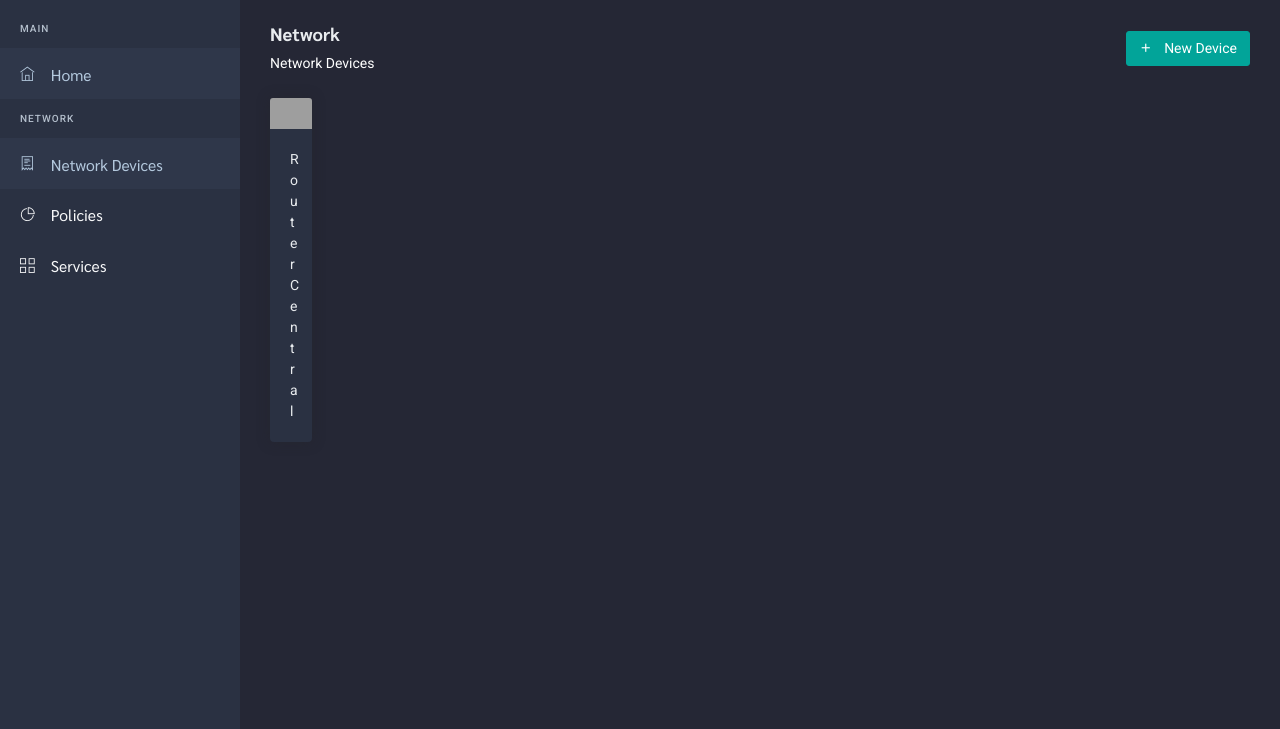
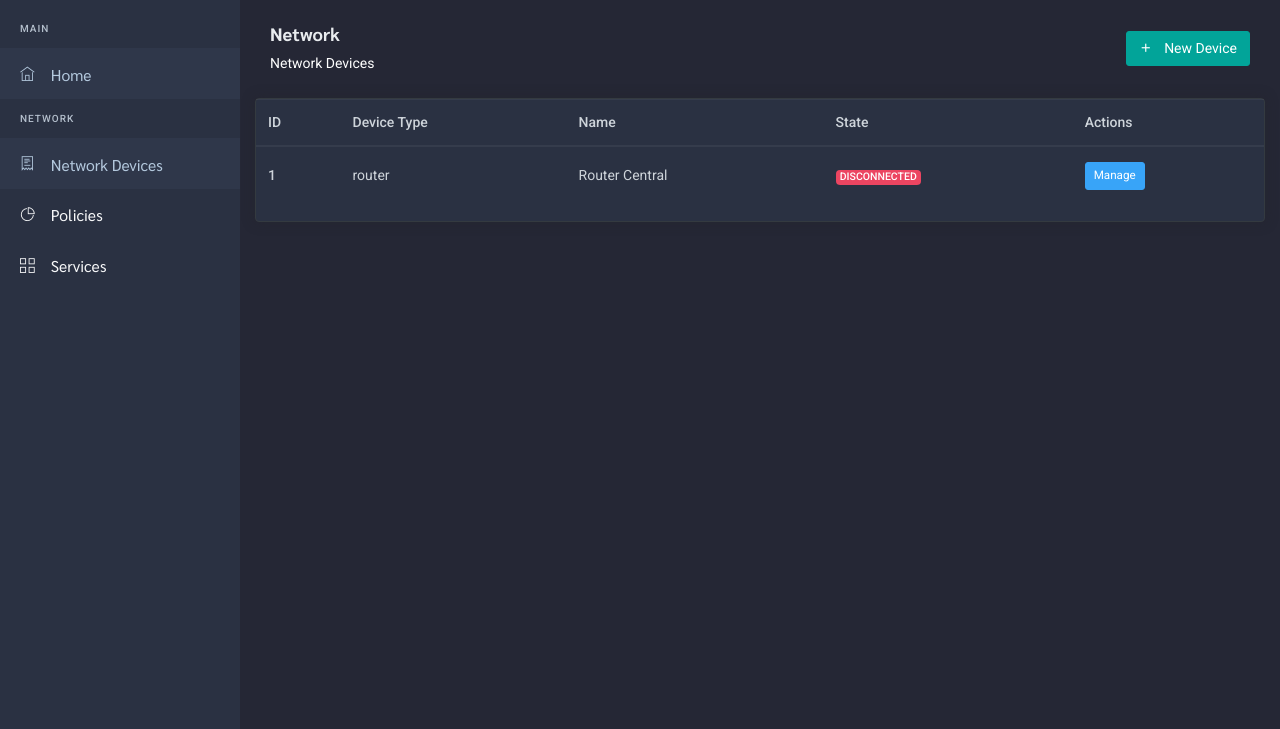
Before and after one commit to ivanubi/netshaping, a Flask app: page /devices/ in a window 1280 px wide. Shown: the part 71-800 px from the top of the page. Run offline with Flask 2, Linux system fonts and the light colour scheme; a user stored in the database is signed in; data comes from the database, SQL or seed files in the repository; some libraries are stand-ins or nearby versions; grey boxes are pictures that could not be loaded.

Commit message:
Change from cards to table how list of devices are shown

```diff
--- a/templates/devices/index.html
+++ b/templates/devices/index.html
@@ -28,34 +28,81 @@
                 </div>
             </div>
         </div>
-        <div class="row">
-            <div class="card-group">
-                {% if not devices: %}
-                <span style="margin-left: 400px; margin-top: 150px;" class="h4 text-center">
-                    0 devices found</span
-                >
-                {% endif %} {% for device in devices: %}
-                <div class="col-sm-2">
-                    <div class="card">
-                        <img
-                            class="card-img-top img-fluid"
-                            src="https://www.datacenterknowledge.com/sites/datacenterknowledge.com/files/styles/article_featured_standard/public/Data-Center-Racks_0.jpg?itok=LWSwU7vl"
-                            alt="Card image cap"
-                        />
-                        <div class="card-body">
-                            <div class="card-text text-center">
-                                {{device.name}}
-                            </div>
-                            <a
-                                href="{{url_for('devices', id=device.id)}}"
-                                class="stretched-link"
-                            ></a>
-                        </div>
-                    </div>
-                </div>
+        {% if not devices: %}
+        <span style="margin-left: 400px; margin-top: 150px;" class="h4 text-center">
+            0 devices found</span
+        >
+        {% else: %}
+        <div class="card border border-dark rounded row">
+            <table class="table">
+                <thead>
+                    <tr>
+                    <th scope="col">ID</th>
+                    <th scope="col">Device Type</th>
+                    <th scope="col">Name</th>
+                    <th scope="col">State</th>
+                    <th scope="col">Actions</th>
+                    </tr>
+                </thead>
+                <tbody>
+                {% for device in devices: %}
+                <tr>
+                    <th scope="row">{{device.id}}</th>
+                    <td>{{device.device_type}}</td>
+                    <td>{{device.name}}</td>
+                    <td id="deviceState{{device.id}}">
+                        {% if device.state == 'active': %}
+                        <span class="badge badge-success">CONNECTED</span>
+                        {% else: %}
+                        <span class="badge badge-danger">DISCONNECTED</span>
+                        {% endif %}
+                    </td>
+                    <td>
+                        <a class="btn btn-sm btn-info" href="{{url_for('devices', id=device.id)}}" class="stretched-link">Manage</a>
+                    </td>
+                </tr>
                 {% endfor %}
-            </div>
+                </tbody>
+            </table>
         </div>
+        {% endif %}
     </div>
 </div>
+
+<script>
+    var getJSON = function(url, callback) {
+        var xhr = new XMLHttpRequest();
+        xhr.open('GET', url, true);
+        xhr.responseType = 'json';
+        xhr.onload = function() {
+            var status = xhr.status;
+            if (status === 200) {
+                callback(null, xhr.response);
+            } else {
+                callback(status, xhr.response);
+            }
+        };
+        xhr.send();
+    };
+    var update_devices_state = function() {
+        getJSON('/api/devices/state',
+            function(err, data) {
+                if (err !== null) {
+                } else {
+                    for (var i = 0; i < data.length; i++) {
+                        console.log(data[i])
+                        if (data[i].state == "active") {
+                            document.getElementById("deviceState"+data[i].id).innerHTML =
+                            `<span class="badge badge-success">CONNECTED</span>`
+                        } else {
+                            document.getElementById("deviceState"+data[i].id).innerHTML =
+                            `<span class="badge badge-danger">DISCONNECTED</span>`
+                        }
+                    }
+                }
+            })
+        }
+    update_devices_state()
+    setInterval(update_devices_state, 30000)
+</script>
 {% endblock %}
```
